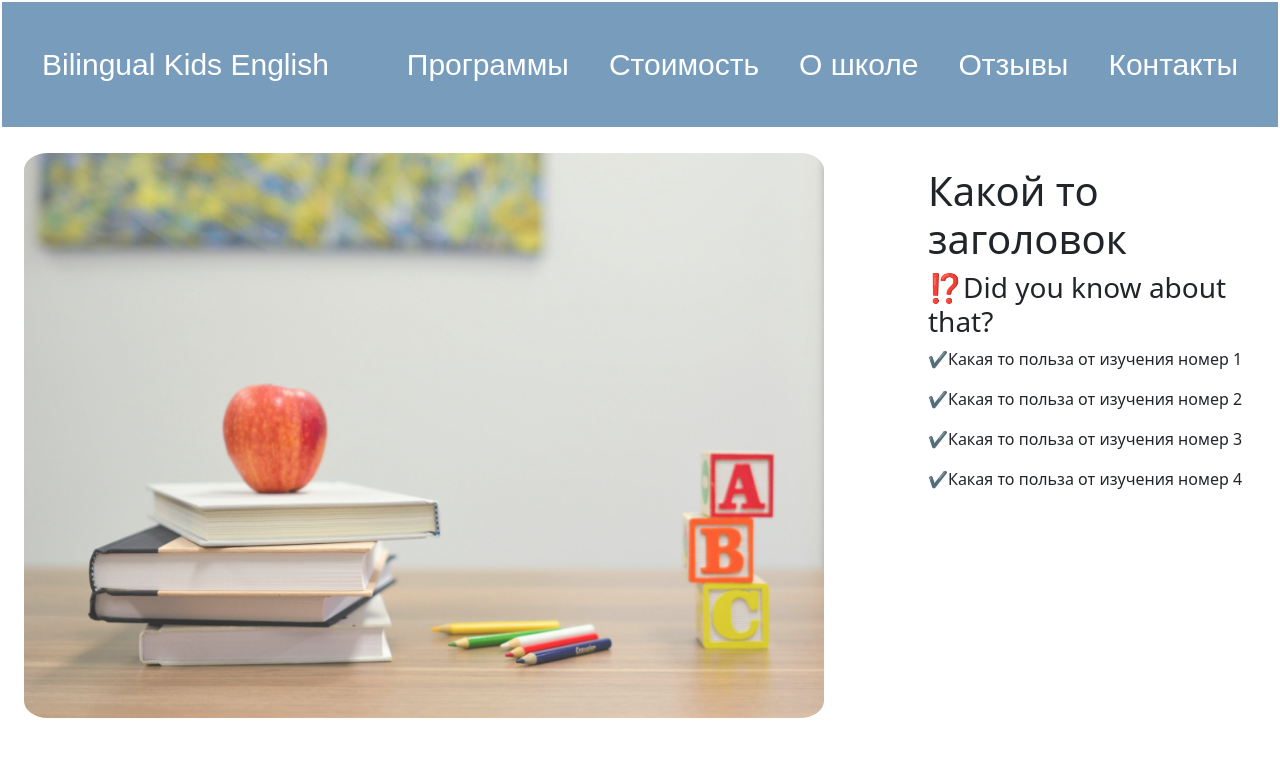
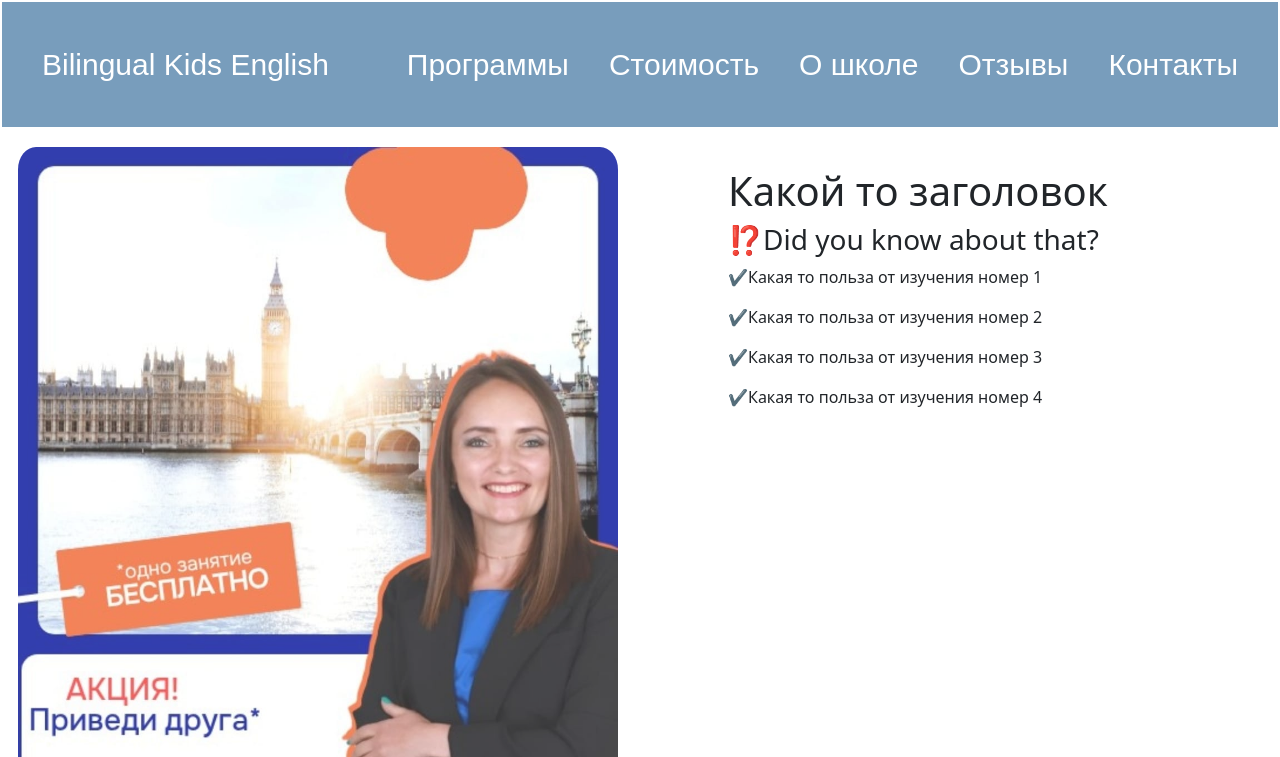
Before and after one commit to aliwal-m/sandra_school, a plain HTML site: page index.html in a window 1280 px wide. Shown: the top 757 px of the page. Drawn offline with nearby package versions, Linux system fonts and the light colour scheme.

Commit message:
Update index.html

```diff
--- a/index.html
+++ b/index.html
@@ -30,7 +30,7 @@
 <div class="first_block">
 
     <div>
-        <img src="photo.jpg" alt="" width="800px">
+        <img src="invite_friend.jpeg" alt="" width="600px">
     </div>
 
     <div class="entrance">
```
